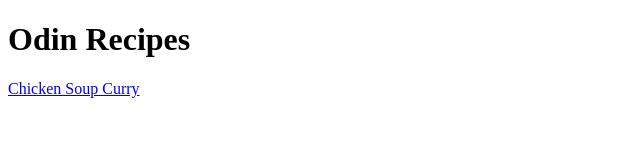
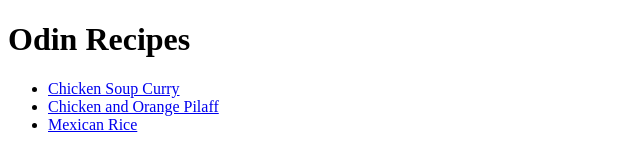
Before and after one commit to JaneMansell/odin-recipes, a plain HTML site: page index.html in a window 1280 px wide. Shown: the whole page, without its empty margins (0-640 px from the left). Drawn offline with Linux system fonts and the light colour scheme.

Commit message:
Add links to recipes on homepage

```diff
--- a/index.html
+++ b/index.html
@@ -6,6 +6,10 @@
     </head>
     <body>
         <h1>Odin Recipes</h1>
-        <a href = "./recipes/chicken-soup-curry.html">Chicken Soup Curry</a>
+        <ul>
+            <li><a href = "./recipes/chicken-soup-curry.html">Chicken Soup Curry</a></li>
+            <li><a href = "./recipes/chicken-and-orange-rice.html">Chicken and Orange Pilaff</a></li>
+            <li><a href = "./recipes/mexican-rice.html">Mexican Rice</a></li>
+        </ul>
     </body>
 </html>
```
